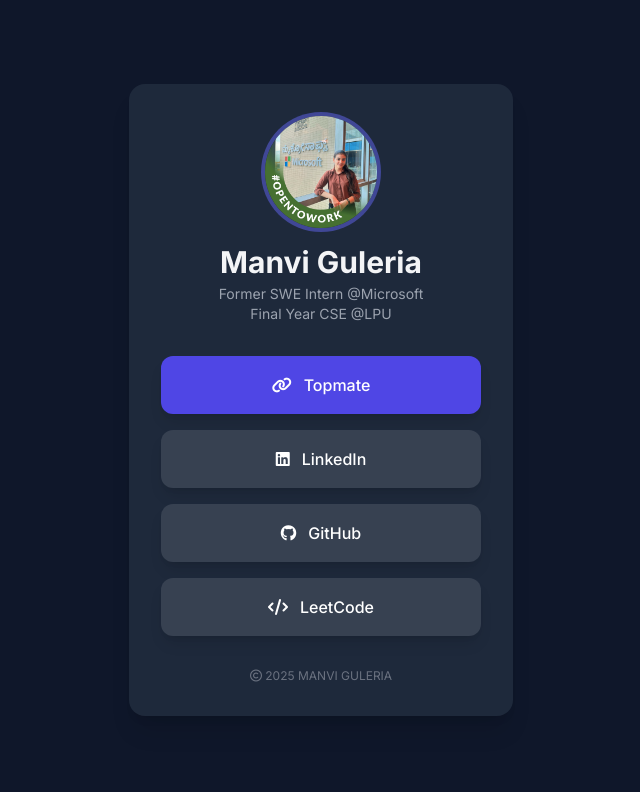
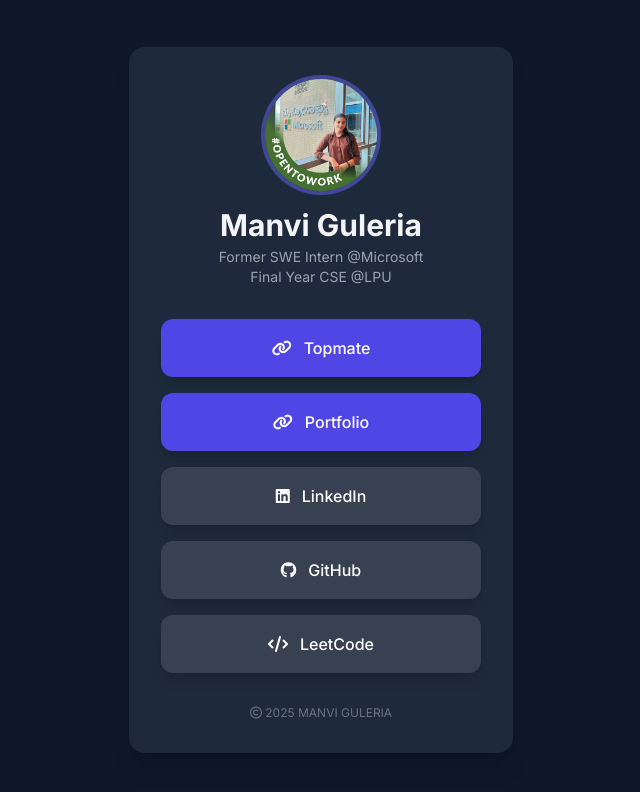
Before and after one commit to Mini-Anon/LinkTree, a plain HTML site: page index.html in a window 1280 px wide. Shown: the whole page, without its empty margins (319-959 px from the left). Drawn offline with nearby package versions, Linux system fonts and the light colour scheme.

Commit message:
Update index.html

```diff
--- a/index.html
+++ b/index.html
@@ -42,6 +42,14 @@
                 Topmate
             </a>
 
+            <!-- Portfolio Link -->
+            <a href="https://manvi-guleria.vercel.app/" target="_blank" class="flex items-center justify-center w-full p-4 bg-indigo-600 text-white rounded-xl shadow-lg hover:bg-indigo-700 transition-colors duration-200 font-medium">
+                <span class="mr-3">
+                    <i class="fas fa-link"></i>
+                </span>
+                Portfolio
+            </a>
+
             <!-- LinkedIn Link -->
             <a href="https://linkedin.com/in/manviguleria/" target="_blank" class="flex items-center justify-center w-full p-4 bg-gray-700 text-white rounded-xl shadow-lg hover:bg-gray-600 transition-colors duration-200 font-medium">
                 <span class="mr-3">
```
